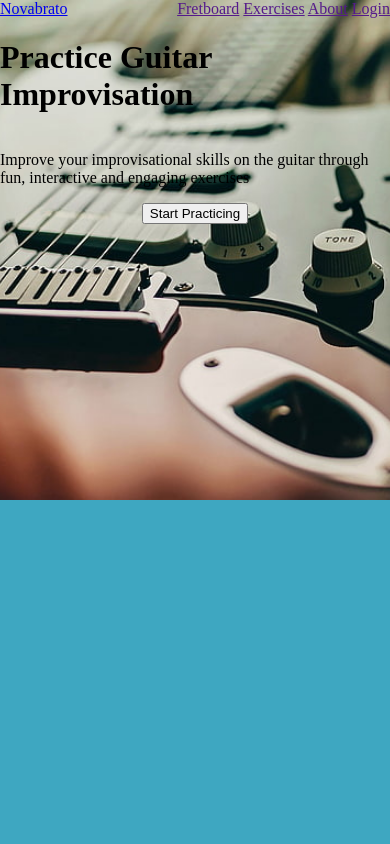
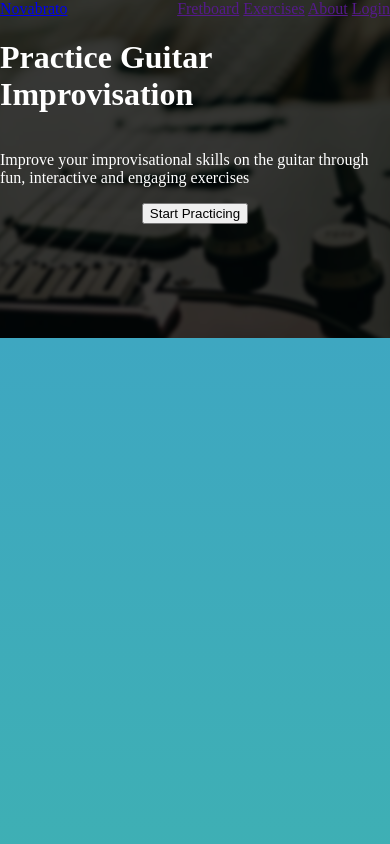
Before and after one commit to NovaSharx/Novabrato-Outdated-, a plain HTML site: page index.html in a window 390 px wide. Shown: the top 844 px of the page. Drawn offline with Linux system fonts and the light colour scheme.

Commit message:
Added styling to the hero image. Fixed header scaling.

```diff
--- a/css/styles.css
+++ b/css/styles.css
@@ -1,16 +1,19 @@
 body {
     margin: 0;
-    background-color: #3EA7C1;
+    color: white;
 }
 
 #hero-image-container {
     display: flex;
+    justify-content: center;
 }
 
 #hero-image {
     position: absolute;
-    width: 100vw;
+    min-width: 100vw;
     z-index: -2;
+    top: -5px;
+    filter: blur(2px) brightness(25%);
 }
 
 #main-navigation {
@@ -30,9 +33,22 @@ body {
     display: flex;
     flex-direction: column;
     align-items: center;
+    height: 40vw;
 }
 
-@media (max-width: 800px ) {
+main {
+    width: 100vw;
+    min-height: 1600px;
+    background: rgb(62, 193, 153);
+    background: linear-gradient(0deg, rgba(62, 193, 153, 1) 0%, rgba(62, 167, 193, 1) 100%);
+}
+
+footer {
+    color: white;
+    background-color: black;
+}
+
+@media (max-width: 800px) {
 
     #hero-image-container {
         justify-content: center;
@@ -43,4 +59,12 @@ body {
         min-width: 800px;
     }
 
+    #header-content {
+        height: 320px;
+    }
+
+    footer {
+        background-color: yellow;
+    }
+
 }
--- a/index.html
+++ b/index.html
@@ -38,6 +38,12 @@
             </div>
         </div>
     </header>
+    <main>
+
+    </main>
+    <footer>
+        Visit my linkedIn
+    </footer>
     <script src="./js/index.js"></script>
 </body>
 
```
